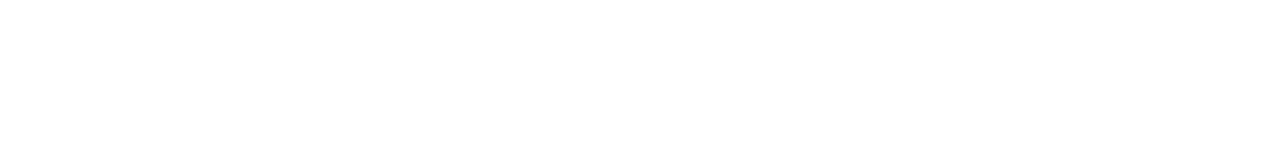
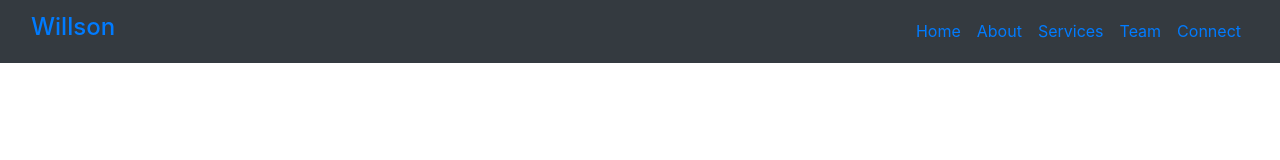
Before and after one commit to wangwillson1/bootstrap-learning, a plain HTML site: page index.html in a window 1280 px wide. Drawn offline with nearby package versions, Linux system fonts and the light colour scheme.

Commit message:
Added HTML of navbar

```diff
--- a/index.html
+++ b/index.html
@@ -13,6 +13,61 @@
   </head>
 
   <body>
+    <!-- Navbar -->
+    <nav class="navbar navbar-expand-md bg-dark sticky-top">
+      <div class="container-fluid">
+
+        <!-- Brand -->
+        <a class="navbar-brand" href="#">
+          <h4>Willson</h4>
+        </a>
+
+        <!-- Collapse Button -->
+        <button class="navbar-toggler" type="button" data-toggle="collapse" data-target="#navbarResponsive" aria-expanded="true">
+          <span class="navbar-toggler-icon"></span>
+        </button>
+
+        <!-- Navbar links -->
+        <div class="collapse navbar-collapse show " id="navbarResponsive">
+          <ul class="navbar-nav ml-auto">
+            <li class="nav-item">
+              <a class="nav-link" href="#">Home</a>
+            </li>
+            <li class="nav-item">
+              <a class="nav-link" href="#">About</a>
+            </li>
+            <li class="nav-item">
+              <a class="nav-link" href="#">Services</a>
+            </li>
+            <li class="nav-item">
+              <a class="nav-link" href="#">Team</a>
+            </li>
+            <li class="nav-item">
+              <a class="nav-link" href="#">Connect</a>
+            </li>
+          </ul>
+        </div>
+      </div>
+    </nav>
+
+    <!-- Carousel -->
+
+    <!-- Two-Column Section -->
+
+    <!-- One-Column Section -->
+
+    <!-- Three-Column Section -->
+
+    <!-- One-Column Section with image -->
+
+    <!-- Gifs section -->
+
+    <!-- Meet the Team section -->
+
+    <!-- Philosophy section -->
+
+    <!-- Connect -->
+
   </body>
 
   <footer>
```
